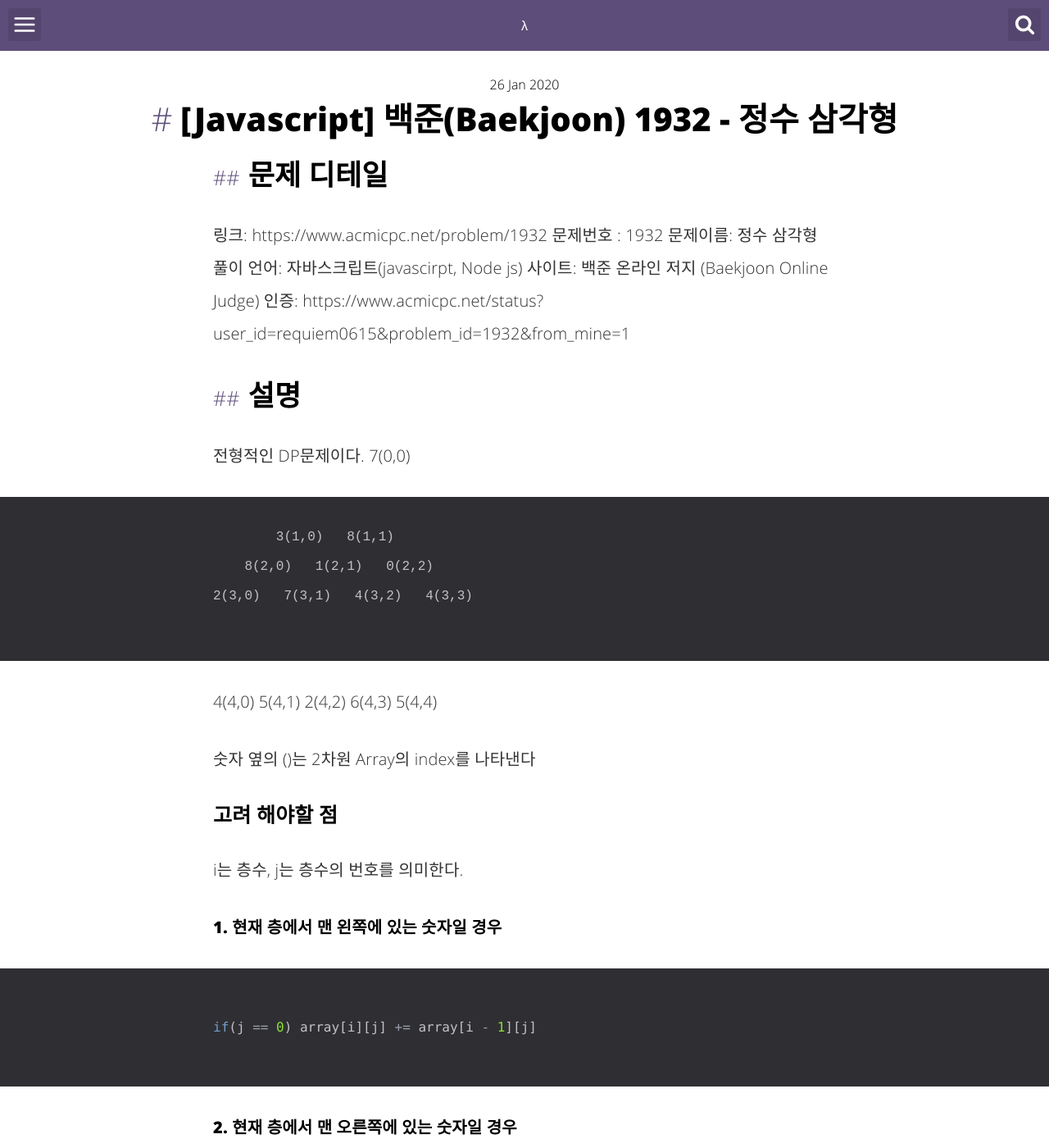
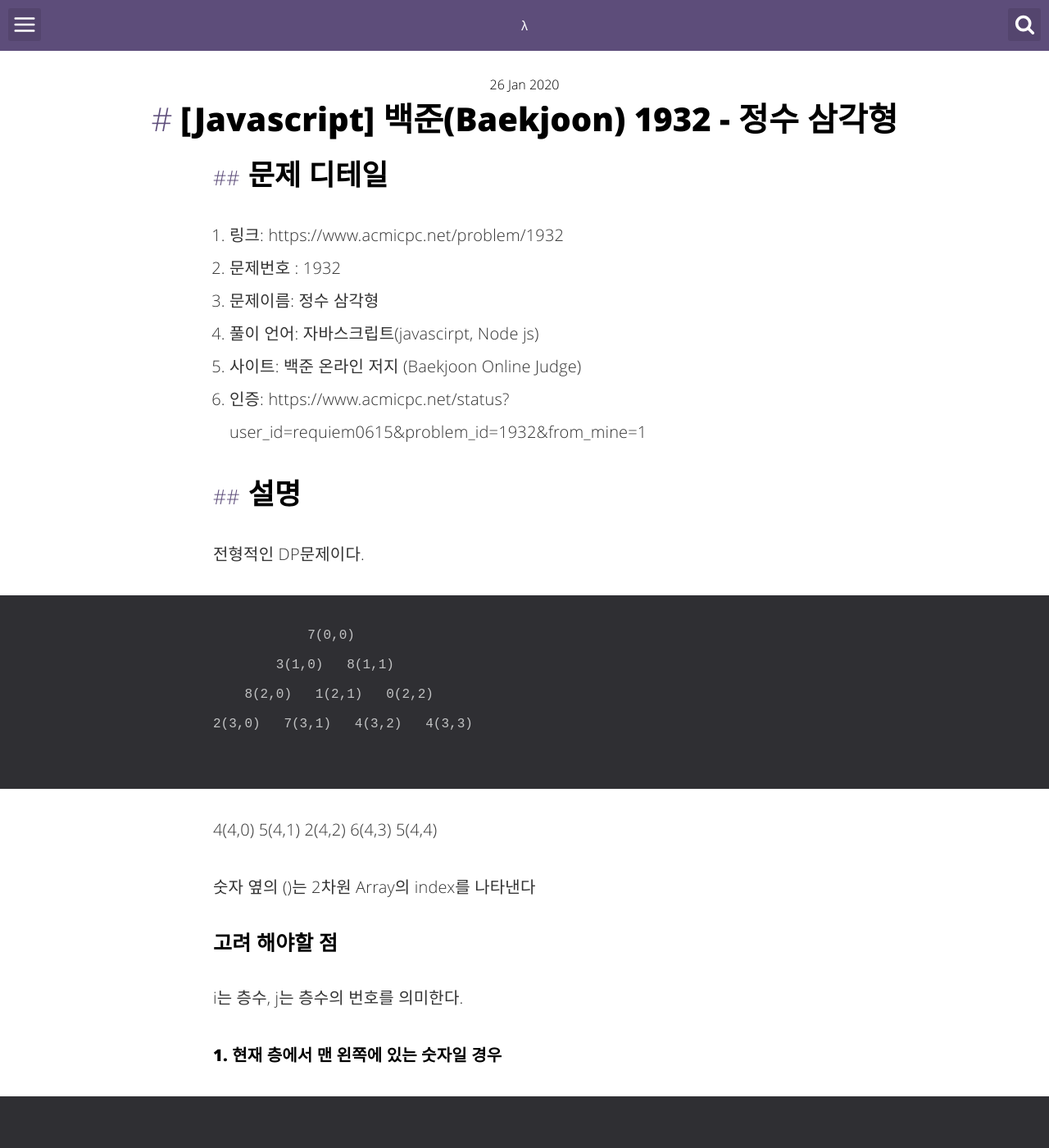
Before and after one commit to kkan0615/youngjin.github.io, a Jekyll site: the page built from _posts/2020-01-26-Baekjoon1932.md, in a window 1280 px wide and 1400 px high. Shown: the whole window at 82% size. Built offline with Jekyll 4.4.1, drawn with Linux system fonts in a browser that asks for light colours; comment, search, counter and statistics services are not loaded; part of the change alters nothing that is shown.

Commit message:
Update 1932

```diff
--- a/_posts/2020-01-26-Baekjoon1932.md
+++ b/_posts/2020-01-26-Baekjoon1932.md
@@ -13,15 +13,16 @@ categories:
 ---
 
 ## 문제 디테일
-링크: https://www.acmicpc.net/problem/1932
-문제번호 : 1932
-문제이름: 정수 삼각형
-풀이 언어: 자바스크립트(javascirpt, Node js)
-사이트: 백준 온라인 저지 (Baekjoon Online Judge)
-인증: https://www.acmicpc.net/status?user_id=requiem0615&problem_id=1932&from_mine=1
+1. 링크: https://www.acmicpc.net/problem/1932
+2. 문제번호 : 1932
+3. 문제이름: 정수 삼각형
+4. 풀이 언어: 자바스크립트(javascirpt, Node js)
+5. 사이트: 백준 온라인 저지 (Baekjoon Online Judge)
+6. 인증: https://www.acmicpc.net/status?user_id=requiem0615&problem_id=1932&from_mine=1
 
 ## 설명
 전형적인 DP문제이다.
+
                 7(0,0)
 
             3(1,0)   8(1,1)
```
